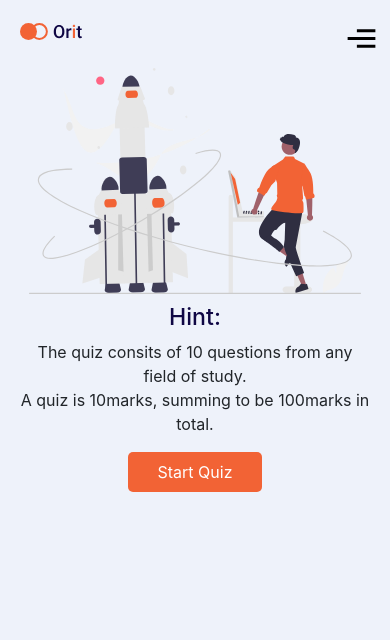
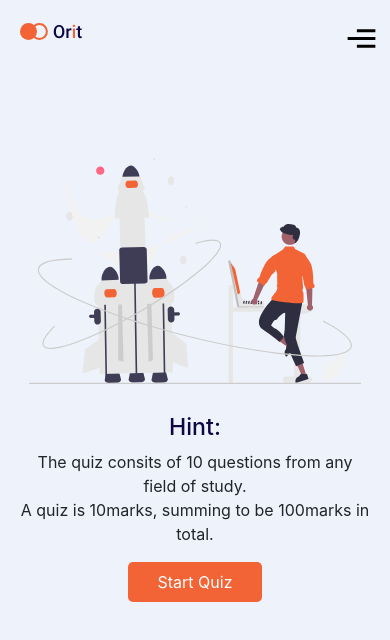
Before and after one commit to kingjamesegun/QuizApp, a React (Create React App) app: page /quiz in a window 390 px wide. Shown: the top 640 px of the page. Built offline with nearby package versions, Linux system fonts and the light colour scheme; the HTML template or start-up script is replaced by a standard one; a web font is replaced by a local one.

Commit message:
Deployed UI adjustment

```diff
--- a/src/Pages/HomePage.tsx
+++ b/src/Pages/HomePage.tsx
@@ -3,6 +3,7 @@ import Lady from '../assets/lady.svg';
 import FbIcon from '../assets/fb.svg';
 import TwitterIcon from '../assets/twitter.svg';
 import GithubIcon from '../assets/github.svg';
+import { Link } from 'react-router-dom';
 
 export default function HomePage() {
 	return (
@@ -11,29 +12,31 @@ export default function HomePage() {
 				<div className='col-lg-6 col-xs-12'>
 					<h1 className='home__h1'>Easy and intuitive online testing.</h1>
 					<p className='home__p'>
-						Orit is a best place to test your intelligence. Play a demo to see your
-						IQ.
+						Orit is a best place to test your intelligence. Play a demo to see
+						your IQ.
 					</p>
+					<Link to='quiz'>
 						<button className='home__btn'>Play Demo</button>
+					</Link>
 				</div>
 				<div className='col-lg-6 col-xs-12'>
-                    <img src={Lady} alt="Lady with a system" className='home__img'/>
+					<img src={Lady} alt='Lady with a system' className='home__img' />
 				</div>
 			</div>
 			<div className='home__socials'>
 				<div className='socials__li'>
-                    <a href="https://twitter.com/kingjamesegun">
-                        <img src={TwitterIcon} alt="twitter"/>
+					<a href='https://twitter.com/kingjamesegun'>
+						<img src={TwitterIcon} alt='twitter' />
 					</a>
 				</div>
 				<div className='socials__li'>
-                    <a href="https://github.com/kingjamesegun">
-                        <img src={GithubIcon} alt="Github"/>
+					<a href='https://github.com/kingjamesegun'>
+						<img src={GithubIcon} alt='Github' />
 					</a>
 				</div>
 				<div className='socials__li'>
-                    <a href="https://web.facebook.com/profile.php?id=100009214206359">
-                        <img src={FbIcon} alt="Facebook"/>
+					<a href='https://web.facebook.com/profile.php?id=100009214206359'>
+						<img src={FbIcon} alt='Facebook' />
 					</a>
 				</div>
 			</div>
--- a/src/Pages/QuizPage.tsx
+++ b/src/Pages/QuizPage.tsx
@@ -113,7 +113,7 @@ function QuizPage() {
 			{!gameOver && loading && (
 				<div className='loader'>
 					<img src={BallIcon} alt='Loader' />
-					<p className='quiz__p'>Let's Go</p>
+					<h1 className='quiz__p'>Let's Go</h1>
 				</div>
 			)}
 
--- a/src/styles/Pages/Quiz.css
+++ b/src/styles/Pages/Quiz.css
@@ -4,9 +4,19 @@
 .quiz .quiz__start {
   text-align: center;
 }
+@media (max-width: 425px) {
+  .quiz .quiz__start {
+    padding-top: 90px;
+  }
+}
 .quiz .quiz__start .start__h3 {
   margin-top: 10px;
   color: #0f0744;
+}
+@media (max-width: 425px) {
+  .quiz .quiz__start .start__h3 {
+    margin-top: 30px;
+  }
 }
 .quiz .quiz__start .start__btn {
   padding: 8px 30px;
@@ -24,6 +34,14 @@
 .quiz .loader {
   text-align: center;
   margin-top: 40px;
+}
+@media (max-width: 425px) {
+  .quiz .loader {
+    margin-top: 200px;
+  }
+}
+.quiz .loader .quiz__p {
+  font-weight: bold;
 }
 .quiz .quiz__function {
   display: flex;
--- a/src/styles/Pages/Quiz.scss
+++ b/src/styles/Pages/Quiz.scss
@@ -2,9 +2,15 @@
 	padding: 2% 5%;
 	.quiz__start {
 		text-align: center;
+        @media(max-width: 425px){
+            padding-top: 90px;
+        }
 		.start__h3 {
 			margin-top: 10px;
 			color: #0f0744;
+            @media(max-width: 425px){
+                margin-top: 30px;
+            }
 		}
 		.start__btn {
             padding: 8px 30px;
@@ -23,6 +29,12 @@
     .loader{
         text-align: center;
         margin-top: 40px;
+        @media(max-width: 425px){
+            margin-top: 200px;
+        }
+        .quiz__p{
+            font-weight: bold;
+        }
     }
     .quiz__function{
         display: flex;
```
Also changed, not shown: 1 other file (tests, documents, lock files or other folders). Lines whose indentation alone changed are shown as unchanged.
